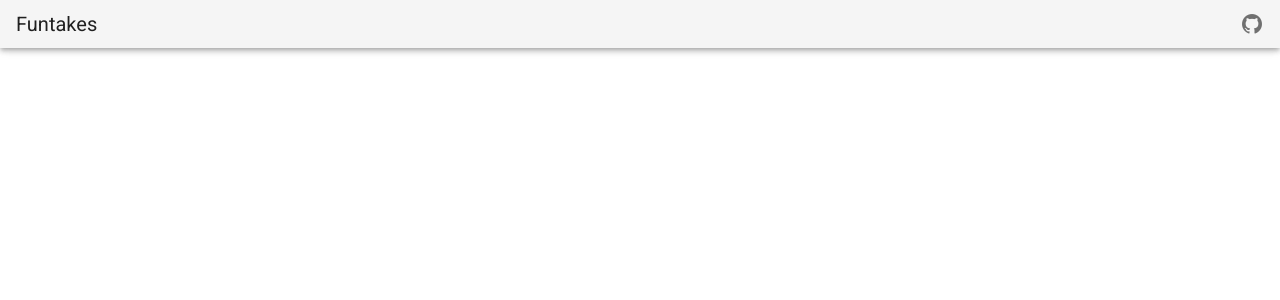
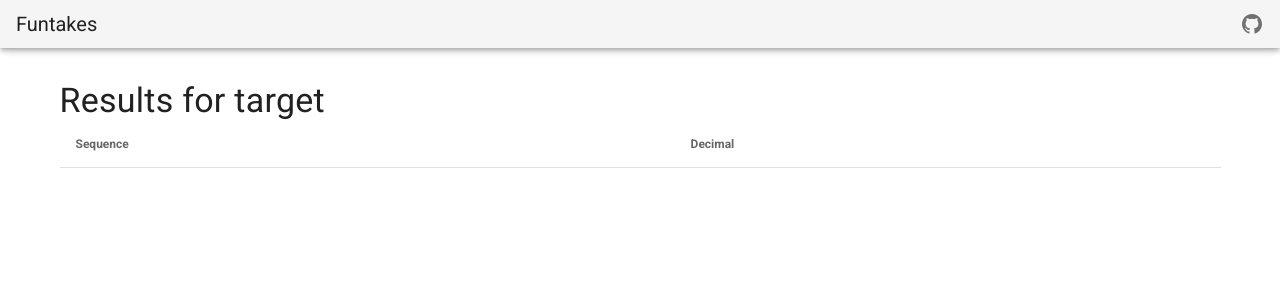
Before and after one commit to nykotar/rv-funtakes, a Nuxt app: page /results in a window 1280 px wide. Before the commit this address had no page. Shown: the top 300 px of the page. Built offline with nearby package versions, Linux system fonts and the light colour scheme; what vue-status-indicator would draw is missing.

Commit message:
Funtake ending and results page

```diff
--- a/pages/funtake.vue
+++ b/pages/funtake.vue
@@ -285,6 +285,7 @@ export default {
       statusIcon: 'mdi-play',
       confirmationAudio: new Audio(require('@/assets/confirmation.ogg')),
       cardFlipAudio: new Audio(require('@/assets/card-flip.ogg')),
+      funtakeFinishedAudio: new Audio(require('@/assets/win.ogg')),
       ready: false,
       paused: true,
       previousGame: false
@@ -329,9 +330,12 @@ export default {
         if (confEval !== -1) {
           this.confirmationAudio.play()
           this.$store.commit('funtake/resetFuntakeBitSequence')
-          this.$store.commit('funtake/confirmBit', this.cSequenceIndex, confEval)
+          this.$store.commit('funtake/confirmBit', { index: this.cSequenceIndex, bit: confEval })
           if (this.confirmedSequence[this.cSequenceIndex].length === this.sequence[this.cSequenceIndex].bits) {
             this.$store.commit('funtake/incrementSequenceIndex')
+          }
+          if (this.cSequenceIndex > this.sequence.length - 1) {
+            this.finishGame()
           }
         }
         if (n === 0) {
@@ -370,6 +374,11 @@ export default {
         '#' + (Math.random() * 0xFFFFFF << 0).toString(16),
         '#' + (Math.random() * 0xFFFFFF << 0).toString(16)
       ]
+    },
+    finishGame () {
+      this.paused = true
+      this.funtakeFinishedAudio.play()
+      this.$router.push({ path: '/results' })
     }
   }
 }
--- /dev/null
+++ b/pages/results.vue
@@ -0,0 +1,63 @@
+<template>
+  <v-container>
+    <v-content>
+      <h1 class="display-1 mt-5">
+        Results for target {{ targetId }}
+      </h1>
+      <v-simple-table>
+        <template v-slot:default>
+          <thead>
+            <tr>
+              <th>Sequence</th>
+              <th v-for="i in largestNumber()" :key="i">
+                Bit {{ i }}
+              </th>
+              <th>Decimal</th>
+            </tr>
+          </thead>
+          <tbody>
+            <tr v-for="(item, index) in confirmedSequence" :key="index">
+              <td>{{ item.range }}</td>
+              <td v-for="i in largestNumber()" :key="i">
+                {{ item.bits[i - 1] }}
+              </td>
+              <td>{{ item.decimal }}</td>
+            </tr>
+          </tbody>
+        </template>
+      </v-simple-table>
+    </v-content>
+  </v-container>
+</template>
+
+<script>
+export default {
+  computed: {
+    targetId () {
+      return this.$store.state.funtake.settings.targetId
+    },
+    sequence () {
+      return this.$store.state.funtake.settings.sequence
+    },
+    confirmedSequence () {
+      const cSequence = []
+      const cBitSequence = this.$store.state.funtake.funtake.confirmedSequence
+      for (let i = 0; i < this.sequence.length; i++) {
+        cSequence.push({ range: this.sequence[i].range, bits: cBitSequence[i], decimal: parseInt(cBitSequence[i].join(''), 2) })
+      }
+      return cSequence
+    }
+  },
+  methods: {
+    largestNumber () {
+      let largest = 0
+      this.sequence.forEach(function (item) {
+        if (item.bits > largest) {
+          largest = item.bits
+        }
+      })
+      return largest
+    }
+  }
+}
+</script>
--- a/store/funtake.js
+++ b/store/funtake.js
@@ -29,7 +29,7 @@ export const mutations = {
   setTargetId (state, targetId) {
     state.settings.targetId = targetId
   },
-  confirmBit (state, index, bit) {
+  confirmBit (state, { index, bit }) {
     state.funtake.confirmedSequence[index].push(bit)
     state.funtake.totalConfirmedBits += 1
   },
```
Also changed, not shown: 1 other file (tests, documents, lock files or other folders).
